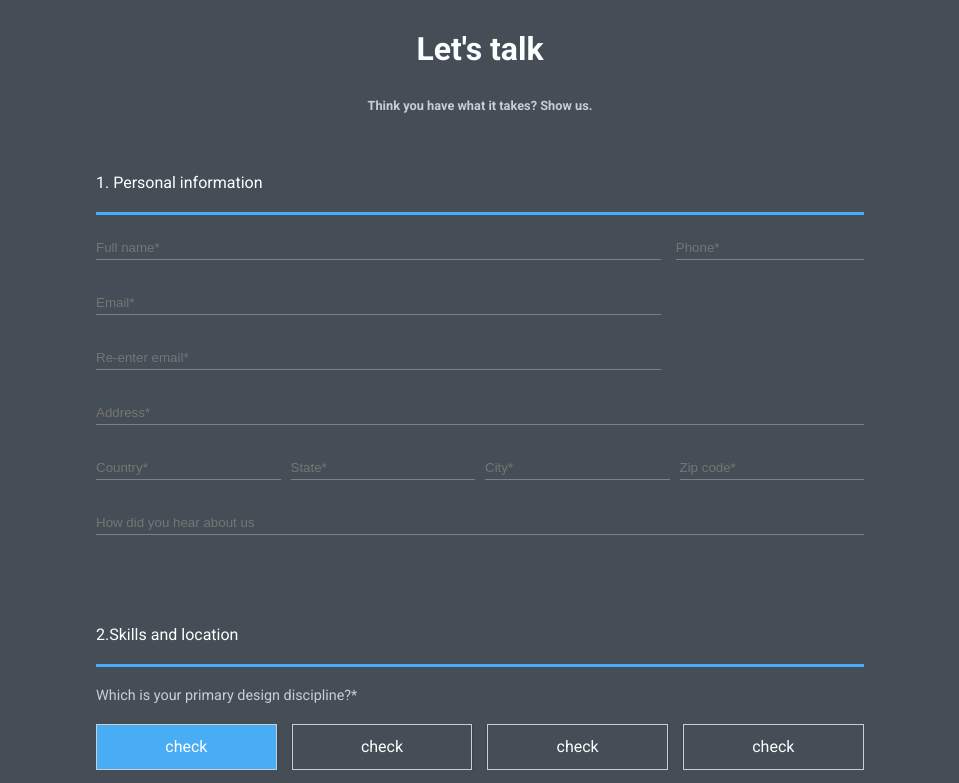
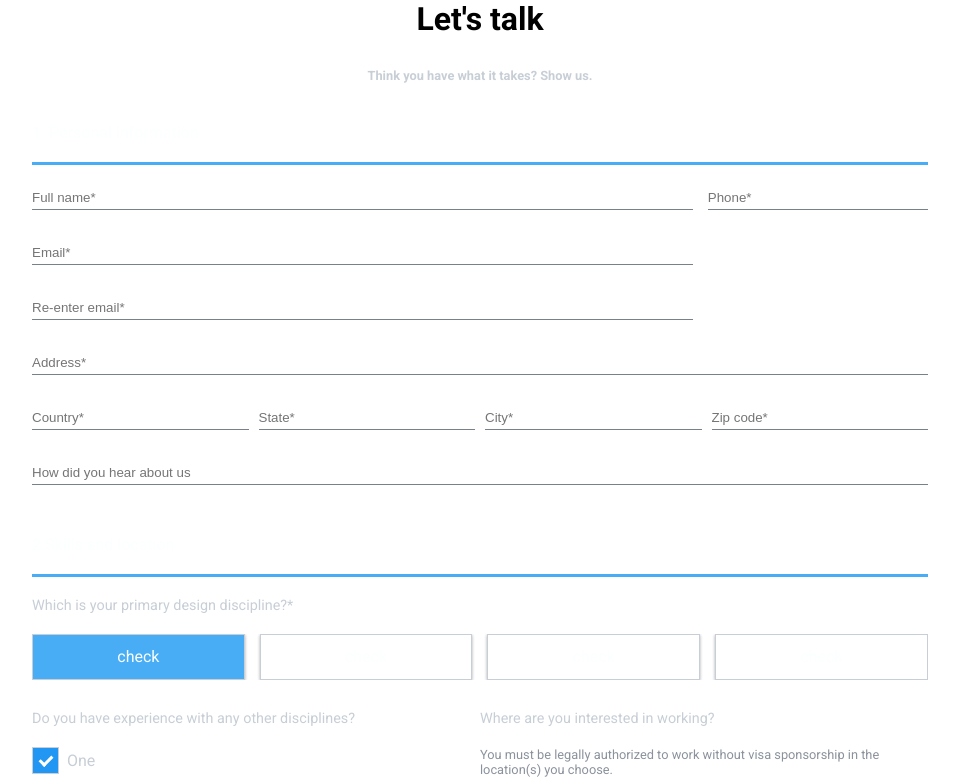
Before and after one commit to ximbong/form-router-validation, a React (Create React App) app: page / in a window 1280 px wide. Shown: the top 783 px of the page, without its empty margins (160-1119 px from the left). Built offline with nearby package versions, Linux system fonts and the light colour scheme.

Commit message:
Add wrapper div instead of using a form as wrapper element

```diff
--- a/src/App.css
+++ b/src/App.css
@@ -7,20 +7,26 @@
 }
 
 a {
-  text-decoration: none;
   color: inherit;
 }
 
-form {
-  padding: 30px 20%;
+.wrapper {
+  width: 100vw;
+  height: 100vh;
   background: #454e57;
   color: #fbffff;
+  display: flex;
+  flex-direction: column;
+  justify-content: space-between;
+}
+
+form {
   font-family: "Roboto", sans-serif;
 }
 
 section {
+  padding: 10px 15%;
   color: #c7ced6;
-  padding: 30px 0;
 }
 
 section input {
```
